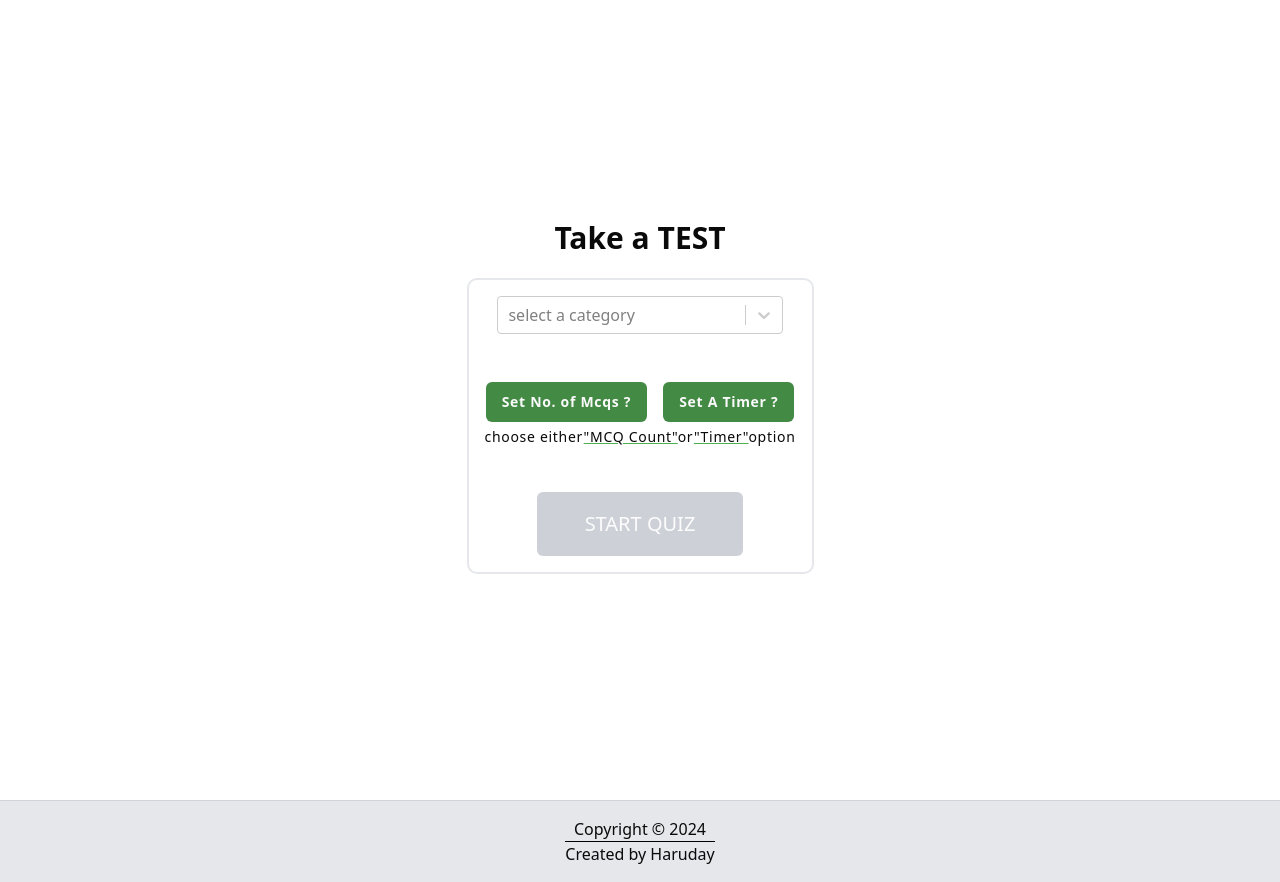
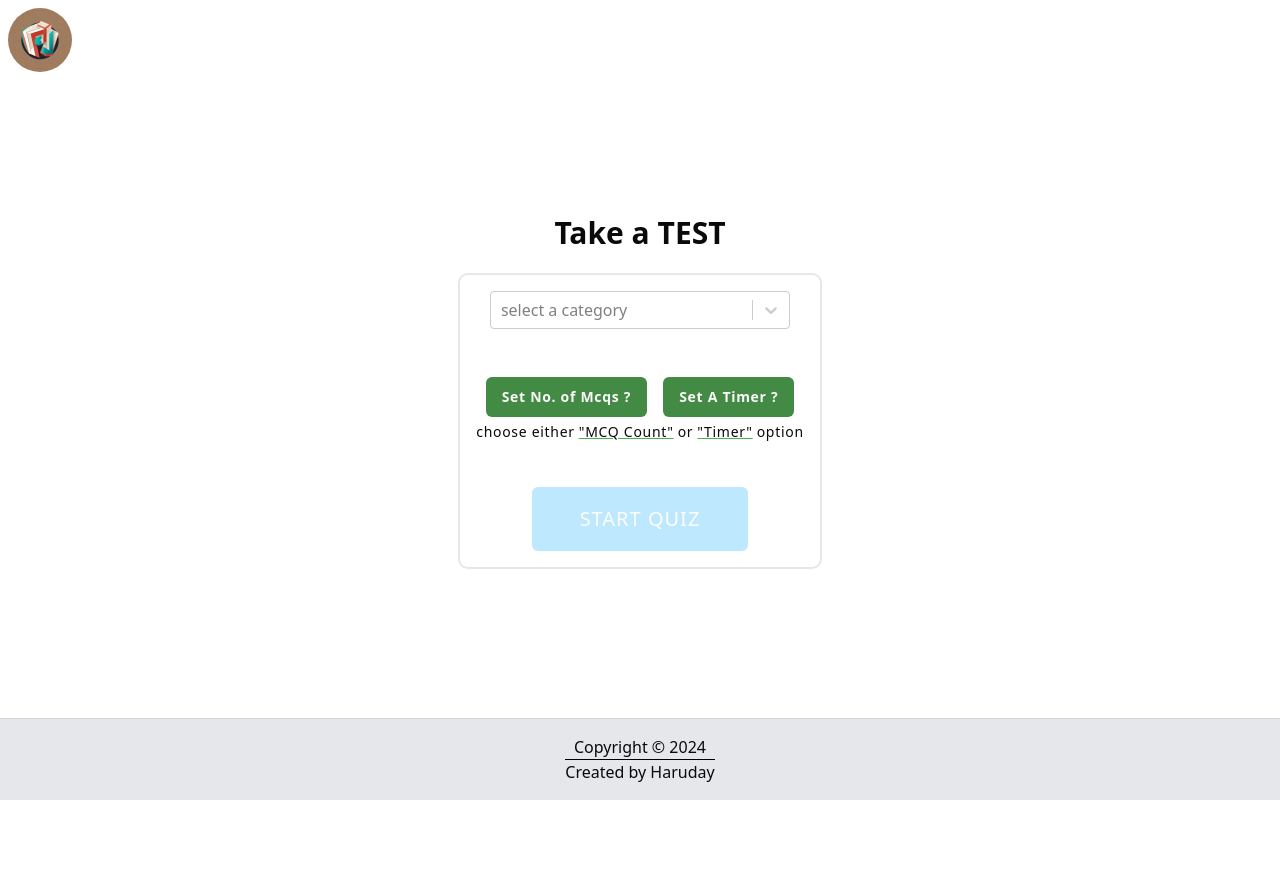
Before and after one commit to HarudaySharma/Quizzy, a React (Vite) app in the folder client/: page /quiz/test in a window 1280 px wide. After the commit the page ends 800 px from the top, so only its background shows below. Built offline with nearby package versions, Linux system fonts and the light colour scheme; no server answers.

Commit message:
feat: website styling

```diff
--- a/client/src/components/CompoundMcq/McqComponentMetaData/components/TotalMcqs.tsx
+++ b/client/src/components/CompoundMcq/McqComponentMetaData/components/TotalMcqs.tsx
@@ -1,6 +1,6 @@
 import clsx from "clsx";
 import { useMcqComponentContext } from "../../../../context/McqComponentContext";
-import Loading from "../../../ui/Loading";
+import Loader from "../../../ui/Loader";
 
 interface TotalMcqsProps {
     showLoading?: boolean;
@@ -27,7 +27,7 @@ const TotalMcqs = ({ showLoading, className }: TotalMcqsProps) => {
             >
                 Total MCQs: {totalMcqs}
             </div>
-            {showLoading && <Loading />}
+            {showLoading && <Loader />}
         </>
     )
 }
--- /dev/null
+++ b/client/src/components/Header.tsx
@@ -0,0 +1,34 @@
+import Logo from "../assets/logo.png";
+import { Link } from "react-router-dom";
+
+const Header = () => {
+
+    return (
+        <Link
+            to={'/'}
+            className="
+                w-fit
+                block
+                pt-2
+                pl-2
+                cursor-pointer
+            "
+        >
+            <img
+                src={Logo}
+                className="
+                    object-cover
+                    w-16
+                    rounded-full
+                    h-16
+                    z-10
+                    outline-offset-2
+                    hover:w-20
+                    hover:h-20
+                "
+            />
+        </Link>
+    )
+}
+
+export default Header;
--- a/client/src/components/UserForm/ChooseButtons.tsx
+++ b/client/src/components/UserForm/ChooseButtons.tsx
@@ -76,6 +76,7 @@ const ChooseButtons = () => {
                     className="
                         underline
                         decoration-customGreen
+                        mx-1
                     "
                 >
                     "MCQ Count"
@@ -85,6 +86,7 @@ const ChooseButtons = () => {
                     className="
                         underline
                         decoration-customGreen
+                        mx-1
                     "
                 >
                     "Timer"
--- a/client/src/components/UserForm/SubmitBtn.tsx
+++ b/client/src/components/UserForm/SubmitBtn.tsx
@@ -27,9 +27,12 @@ const SubmitBtn = () => {
                 py-8
                 px-12
                 text-xl
+                tracking-wider
                 uppercase
                 cursor-pointer
-                disabled:bg-gray-400
+                bg-sky-500
+                hover:bg-sky-400
+                disabled:bg-sky-300
             "
         >
             Start Quiz
--- a/client/src/components/ui/Layout.tsx
+++ b/client/src/components/ui/Layout.tsx
@@ -1,12 +1,24 @@
 import { Outlet } from 'react-router-dom'
 import Footer from '../Footer'
+import Header from '../Header'
 
 export const Layout = () => {
     return (
-        <>
+        <div
+            id='layout'
+            className='
+                bg-layoutBg
+                flex
+                flex-col
+                gap-4
+                h-screen
+                justify-between
+            '
+        >
+            <Header />
             <Outlet />
             <Footer />
-        </>
+        </div>
 
     )
 }
--- a/client/src/components/ui/Loading.tsx
+++ b/client/src/components/ui/Loader.tsx
@@ -2,10 +2,10 @@ import React from 'react'
 
 import { ClipLoader } from "react-spinners"
 
-const Loading = () => {
+const Loader = () => {
     return (
         <ClipLoader size={40} color='#4267B2' />
     )
 }
 
-export default Loading
+export default Loader
--- a/client/src/index.css
+++ b/client/src/index.css
@@ -6,6 +6,8 @@
     :root {
         --background: 0 0% 100%;
         --foreground: 0 0% 3.9%;
+
+        --layout-background: 207 12% 85%;
 
         --card: 0 0% 100%;
         --card-foreground: 0 0% 3.9%;
--- a/client/src/pages/HomePage.tsx
+++ b/client/src/pages/HomePage.tsx
@@ -1,27 +1,17 @@
 import { useNavigate } from "react-router";
 import { Button } from "../@/components/ui/button"
 import McqImage from "../assets/mcq-image.png"
-import Logo from "../assets/logo.png"
+import { useEffect } from "react";
+import changeLayoutColor from "../utils/changeCssVariables";
 
 const HomePage = () => {
     const navigate = useNavigate();
 
+    useEffect(() => {
+        changeLayoutColor('primary');
+    }, []);
+
     return (
-        <div>
-            <img
-                src={Logo}
-                className="
-                    top-2
-                    left-2
-                    object-cover
-                    w-16
-                    rounded-full
-                    h-16
-                    fixed
-                    z-10
-                    outline-offset-2
-                "
-            />
             <div
                 className="
                     bg-page-primaryColor
@@ -152,7 +142,6 @@ const HomePage = () => {
                     </div>
                 </div>
             </div >
-        </div>
     )
 }
 
--- a/client/src/pages/QuizPage.tsx
+++ b/client/src/pages/QuizPage.tsx
@@ -6,6 +6,8 @@ import { VARIANT, handleFormSubmitParams } from '../types';
 import QuizResult from '../components/QuizResult';
 import markedToCheckedQuestions from '../utils/markedToCheckedQuestions';
 import OverButtons from '../components/OverButtons';
+import changeLayoutColor from '../utils/changeCssVariables';
+import clsx from 'clsx';
 
 
 /*
@@ -30,6 +32,12 @@ const QuizPage = () => {
     const [unvisitedQuestions, setUnvisitedQuestions] = useState<number | undefined>(undefined);
     const [time, setTime] = useState<number | undefined>(undefined);
 
+    const [pageHeight, setPageHeight] = useState('h-screen');
+
+
+    useEffect(() => {
+        changeLayoutColor('white');
+    }, []);
 
     // after user submits the form
     const handleFormSubmit = useCallback(({ category, mcqCount, requestMode, timer }: handleFormSubmitParams) => {
@@ -105,6 +113,8 @@ const QuizPage = () => {
     const onQuizOver = (result: any) => {
         //setInitialRequest(true);
 
+        setPageHeight('');
+
         if (result.variant as VARIANT === 'TEST')
             return null;
 
@@ -134,6 +144,7 @@ const QuizPage = () => {
     // what UI to render
     useEffect(() => {
         if (variant === undefined) {
+
             setRenderComponent(
                 <>
                     <h1 className="text-3xl text-center font-bold">
@@ -151,6 +162,9 @@ const QuizPage = () => {
                 </>)
         }
         if (variant === 'NO-TIMER' && mcqList.length !== 0) {
+
+            setPageHeight('h-screen');
+
             setRenderComponent(
                 <CompoundMcq
                     mcqList={mcqList}
@@ -175,7 +189,7 @@ const QuizPage = () => {
             )
         }
         if (variant === 'TIMER' && mcqList.length !== 0) {
-            console.log('here');
+
             setRenderComponent(
                 <>
                     <CompoundMcq
@@ -205,13 +219,21 @@ const QuizPage = () => {
     }, [variant, mcqList, isFetching]);
 
     return (
-        <div className='w-full h-screen flex items-center justify-center'>
+        <div className={clsx(`
+                w-full
+                flex
+                items-center
+                justify-center
+            `,
+                `sm:${pageHeight}`
+            )}
+        >
             <div
                 className="
-                flex
-                flex-col
-                gap-4
-            "
+                    flex
+                    flex-col
+                    gap-4
+                "
             >
                 {renderComponent}
             </div>
--- a/client/src/pages/TestPage.tsx
+++ b/client/src/pages/TestPage.tsx
@@ -8,6 +8,8 @@ import useTestQuestions from '../hooks/useTestQuestions';
 import fetchCheckedAnswers from '../utils/fetchCheckedAnswers';
 import analyseCheckedQuestions from '../utils/analyseCheckedAnswers';
 import { Button } from '../@/components/ui/button';
+import changeLayoutColor from '../utils/changeCssVariables';
+import clsx from 'clsx';
 
 
 /*
@@ -28,15 +30,17 @@ const TestPage = () => {
         variant,
         isFetching,
         setVariant,
-        WithTimer
+        WithTimer: {
+            fetchTimedQuestions,
+        }
     } = useTestQuestions({})
-    const { fetchTimedQuestions } = WithTimer;
 
     const [renderComponent, setRenderComponent] = useState<ReactNode>()
 
     const [unvisitedQuestions, setUnvisitedQuestions] = useState<number | undefined>(undefined);
     const [time, setTime] = useState<number | undefined>(undefined);
 
+    const [pageHeight, setPageHeight] = useState('h-screen');
 
     const handleFormSubmit = useCallback(({ category, mcqCount, requestMode, timer }: handleFormSubmitParams) => {
 
@@ -86,6 +90,10 @@ const TestPage = () => {
         setVariant(undefined);
     }
 
+    useEffect(() => {
+        changeLayoutColor('white');
+    }, []);
+
     // to fetch more mcqs from the server if having a timed quiz
     useEffect(() => {
 
@@ -104,7 +112,11 @@ const TestPage = () => {
     const onQuizOver = async ({ markedQuestions, totalMcqs }: TestResult) => {
         if (!category)
             return;
+
+        setPageHeight('');
+
         let checkedQuestions: CheckedQuestion[];
+
         try {
             checkedQuestions = await fetchCheckedAnswers(category, markedQuestions);
         }
@@ -210,13 +222,21 @@ const TestPage = () => {
     }, [variant, mcqList, isFetching]);
 
     return (
-        <div className='w-full h-screen flex items-center justify-center'>
+        <div className={clsx(`
+                w-full
+                flex
+                items-center
+                justify-center
+            `,
+            `sm:${pageHeight}`
+        )}
+        >
             <div
                 className="
-                flex
-                flex-col
-                gap-4
-            "
+                    flex
+                    flex-col
+                    gap-4
+                "
             >
                 {renderComponent}
             </div>
--- /dev/null
+++ b/client/src/utils/changeCssVariables.ts
@@ -0,0 +1,10 @@
+function changeLayoutColor(color: 'white' | 'primary') {
+    if(color == 'white') {
+        document.documentElement.style.setProperty('--layout-background', '0 0% 100%');
+    }
+    if(color == 'primary') {
+        document.documentElement.style.setProperty('--layout-background', '207 12% 85%');
+    }
+};
+
+export default changeLayoutColor;
--- a/client/tailwind.config.js
+++ b/client/tailwind.config.js
@@ -18,6 +18,7 @@ module.exports = {
         },
         extend: {
             colors: {
+                layoutBg: 'hsl(var(--layout-background))',
                 page: {
                     primaryColor: "#D4D9DD",
                 },
```
